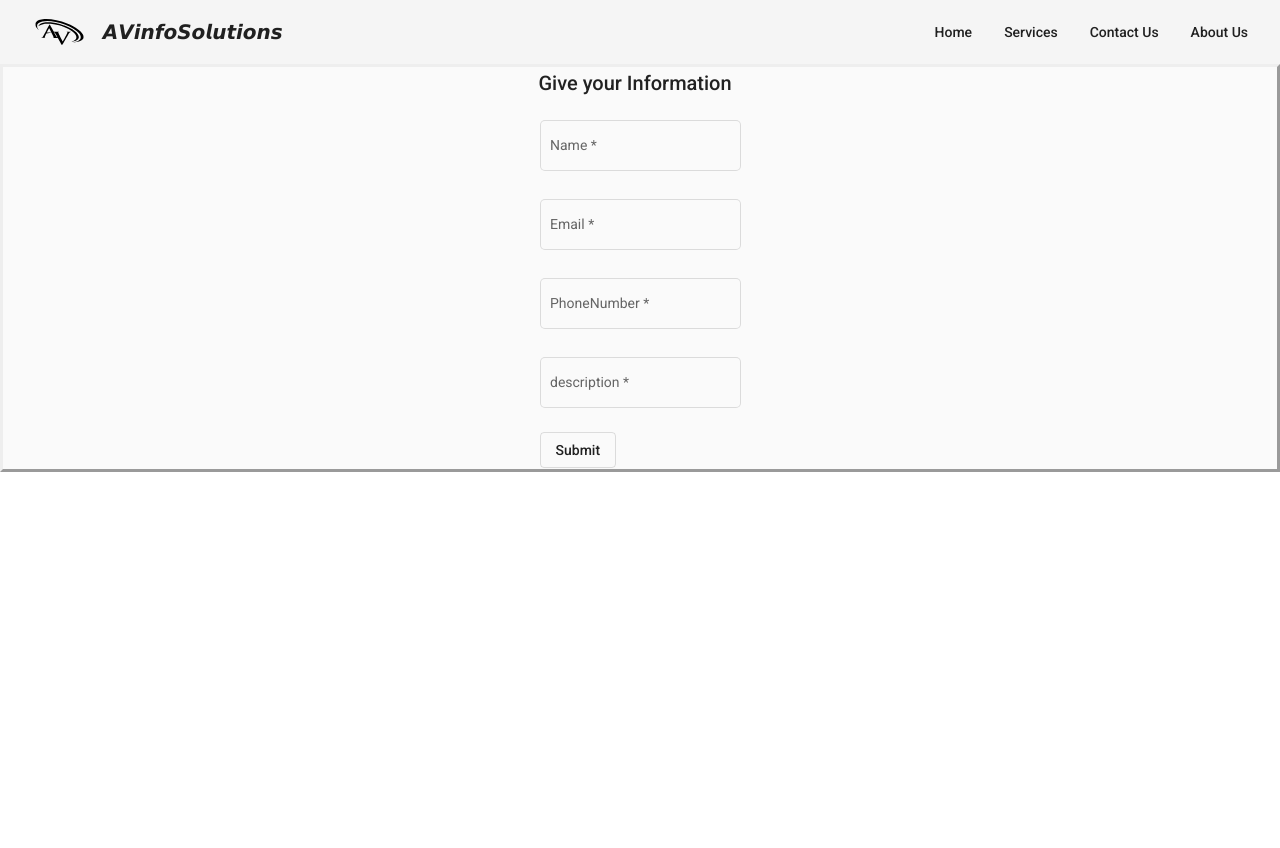
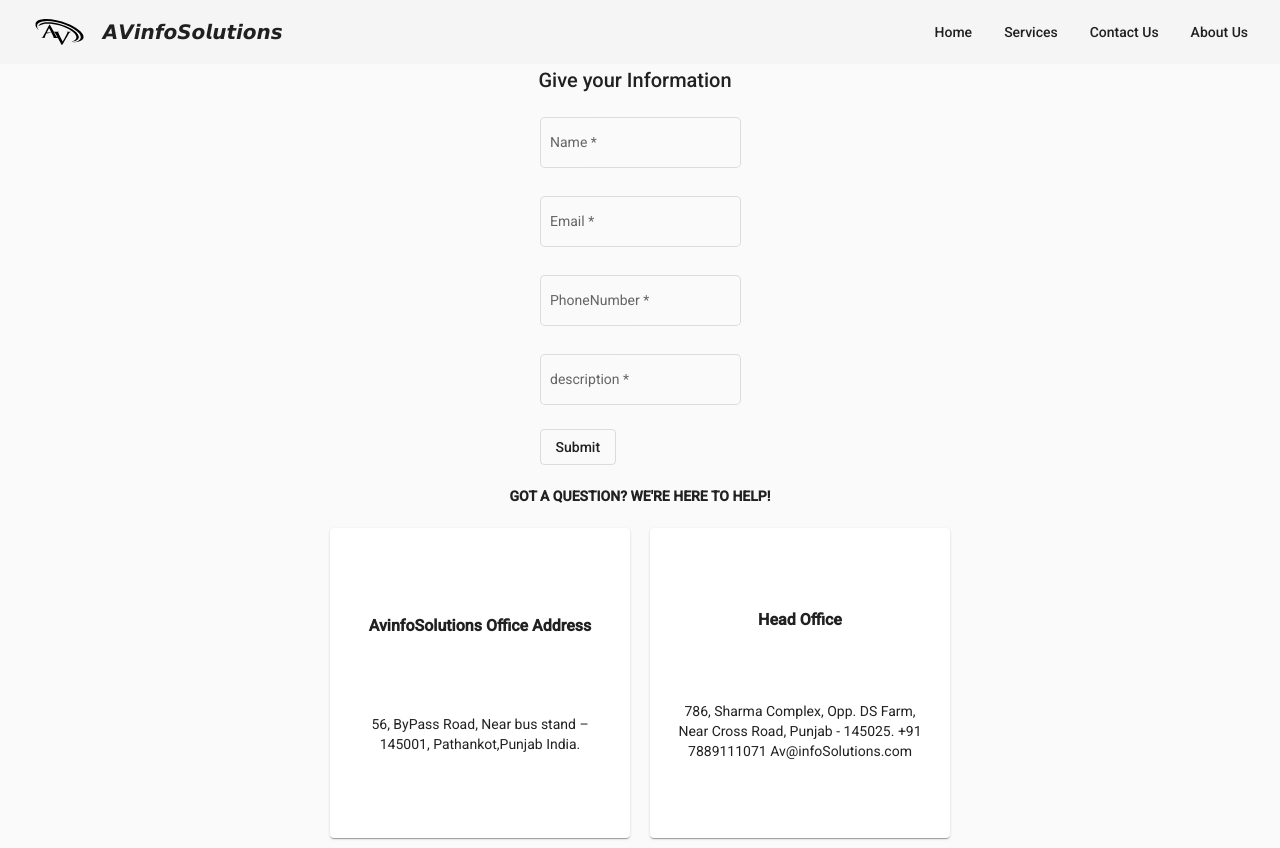
Before and after one commit to vishal121212121212112/AVInfoSolutions, an Angular app: page /contact-us in a window 1280 px wide. Before the commit the page ends 800 px from the top, so only its background shows below. Built offline with nearby package versions, Linux system fonts and the light colour scheme.

Commit message:
contactus

```diff
--- a/src/app/Components/contact-us/contact-us.component.css
+++ b/src/app/Components/contact-us/contact-us.component.css
@@ -5,7 +5,7 @@
     display: inline-flex;
     justify-content: center;
     align-items: center;
-    border-style: outset;
+    margin-bottom: 20px;
 
 }
 .hidden-table:hover {
@@ -15,3 +15,25 @@
 .example-full-width {
     width: 100%;
   }
+  .mat-card {
+    width: 300px;
+    height: 310px;
+    display: flex;
+    flex-direction: column;
+    align-items: center;
+    justify-content: space-evenly;
+    text-align: center;
+    padding: 10px 25px;
+    margin: 10px;
+  }
+  .element h3 {
+    margin: 0;
+  }
+
+  .container {
+    display: flex;
+    align-items: center;
+    justify-content: center;
+    flex-wrap: wrap;
+
+  }
--- a/src/app/Components/contact-us/contact-us.component.html
+++ b/src/app/Components/contact-us/contact-us.component.html
@@ -72,3 +72,27 @@
         </table>
     </form>
 </div>
+<p class="text-center"> <b>GOT A QUESTION? WE'RE HERE TO HELP!</b></p>
+
+<div class="container" >
+    <mat-card class="element raise pulse">
+        <h3><b>AvinfoSolutions Office Address</b></h3>
+        <p>
+            56, ByPass Road,
+            Near bus stand – 145001,
+            Pathankot,Punjab
+            India.
+        </p>
+    </mat-card>
+    <mat-card class="element raise pulse">
+        <h3><b>Head Office</b></h3>
+        <p>
+            786, Sharma Complex,
+            Opp. DS Farm,
+            Near Cross Road,
+            Punjab - 145025.
+            +91 7889111071
+            Av@infoSolutions.com
+        </p>
+    </mat-card>
+</div>
```
